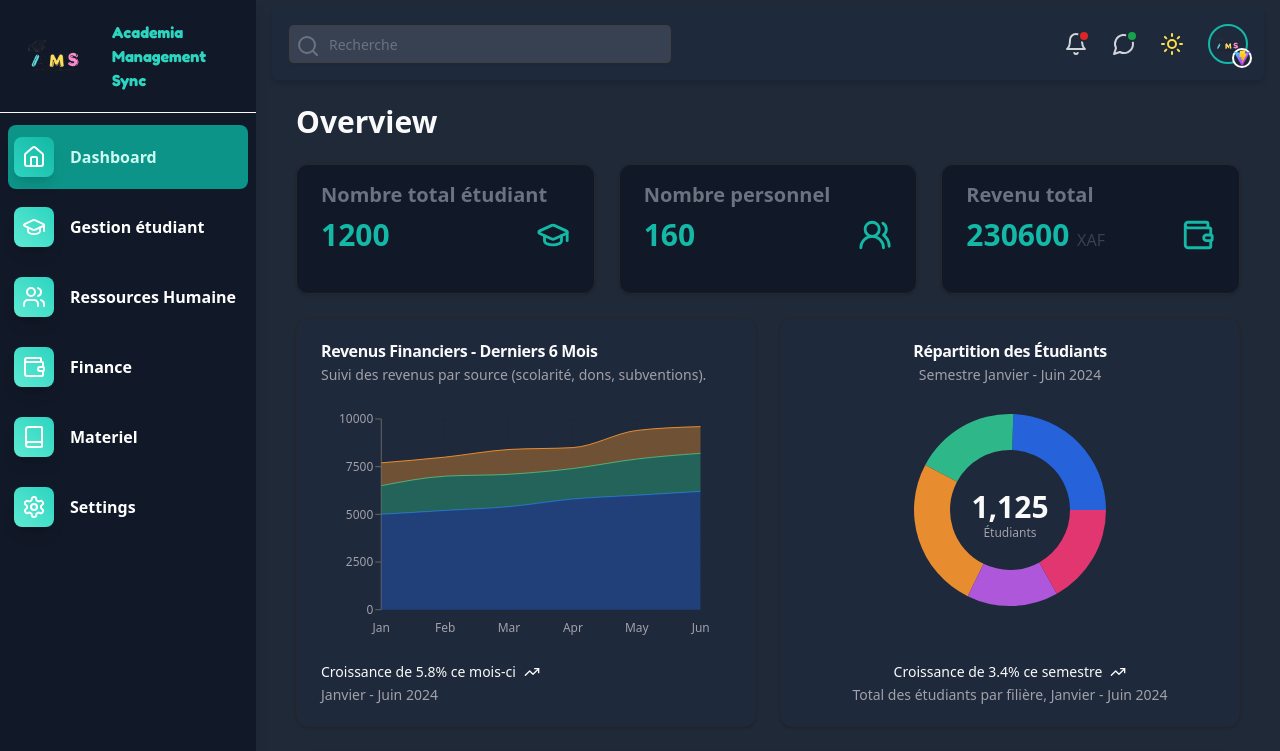
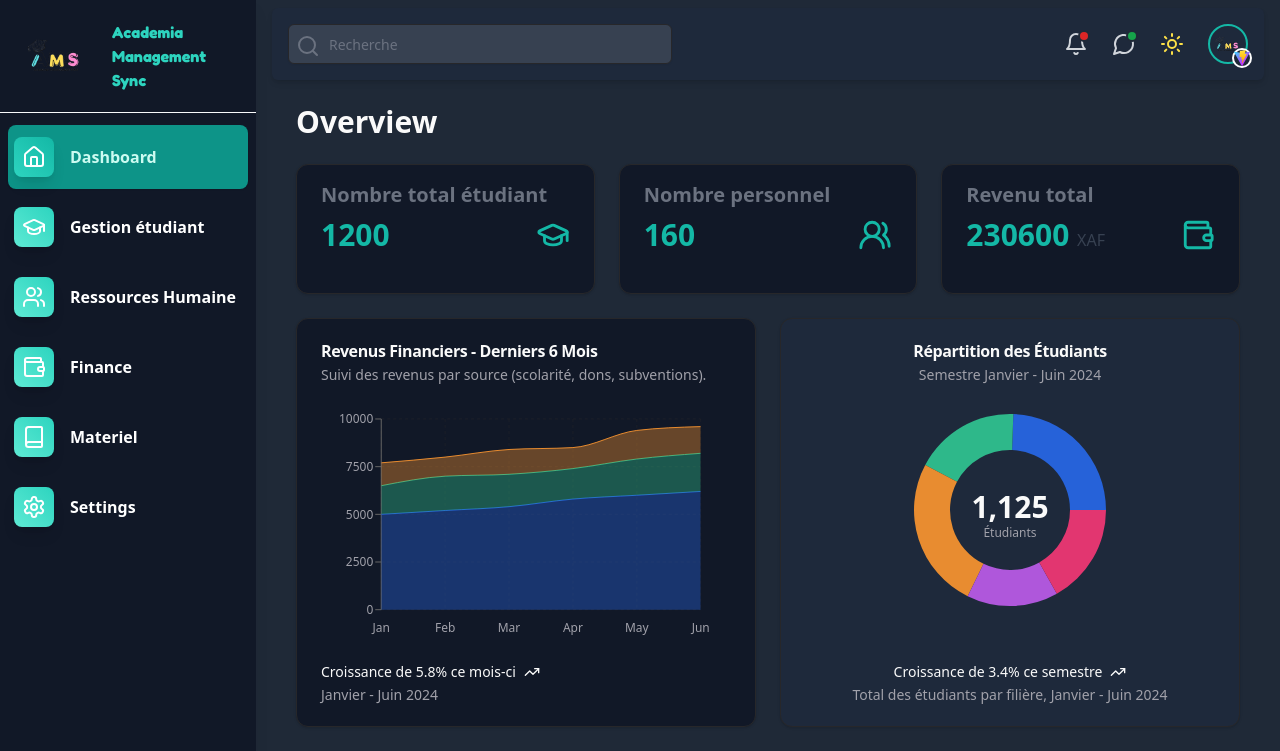
Before and after one commit to AureDulvresse/app.ams.io, a React (Vite) app: page / in a window 1280 px wide. Shown: the top 751 px of the page. Built offline with nearby package versions, Linux system fonts and the light colour scheme.

Commit message:
Update FinancialChart.tsx

```diff
--- a/src/components/common/FinancialChart.tsx
+++ b/src/components/common/FinancialChart.tsx
@@ -51,7 +51,7 @@ const chartConfig = {
 
 const FinancialChart = () => {
   return (
-    <Card className="bg-white dark:bg-slate-800">
+    <Card className="bg-white dark:bg-gray-900">
       <CardHeader>
         <CardTitle>Revenus Financiers - Derniers 6 Mois</CardTitle>
         <CardDescription>
```
